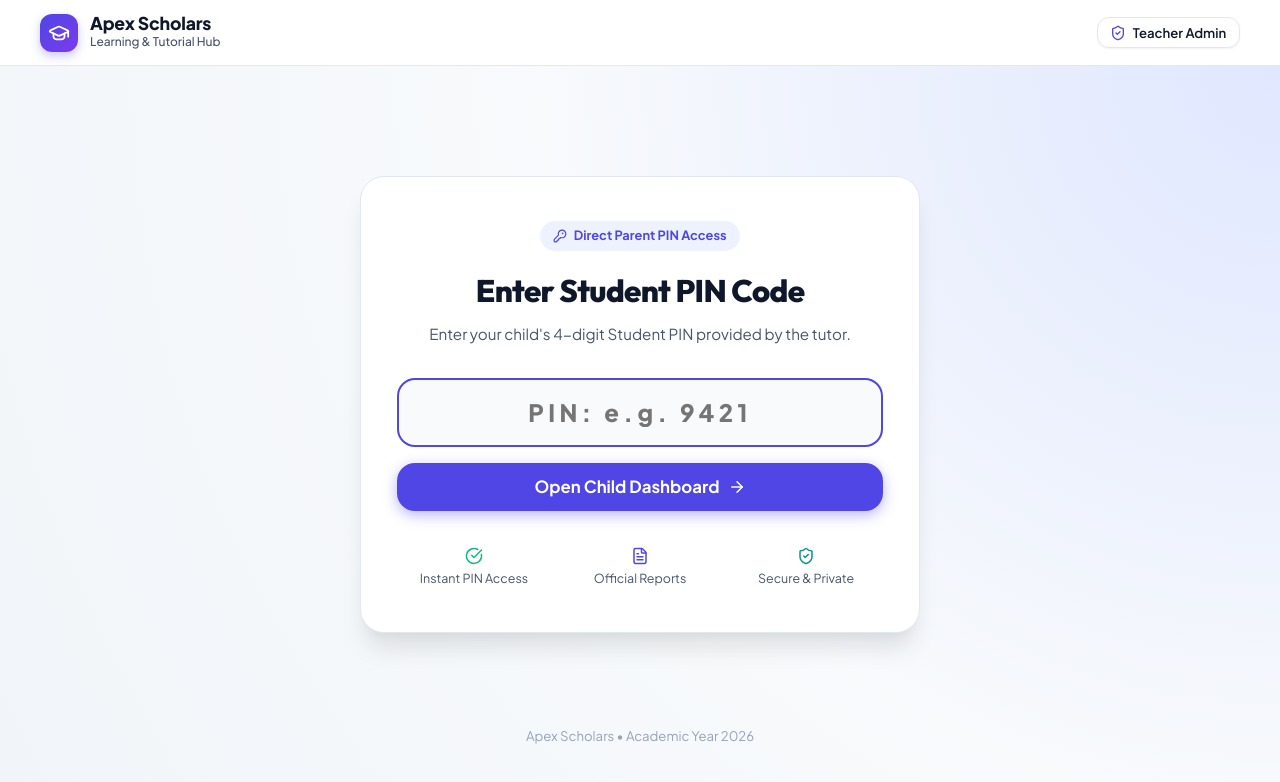
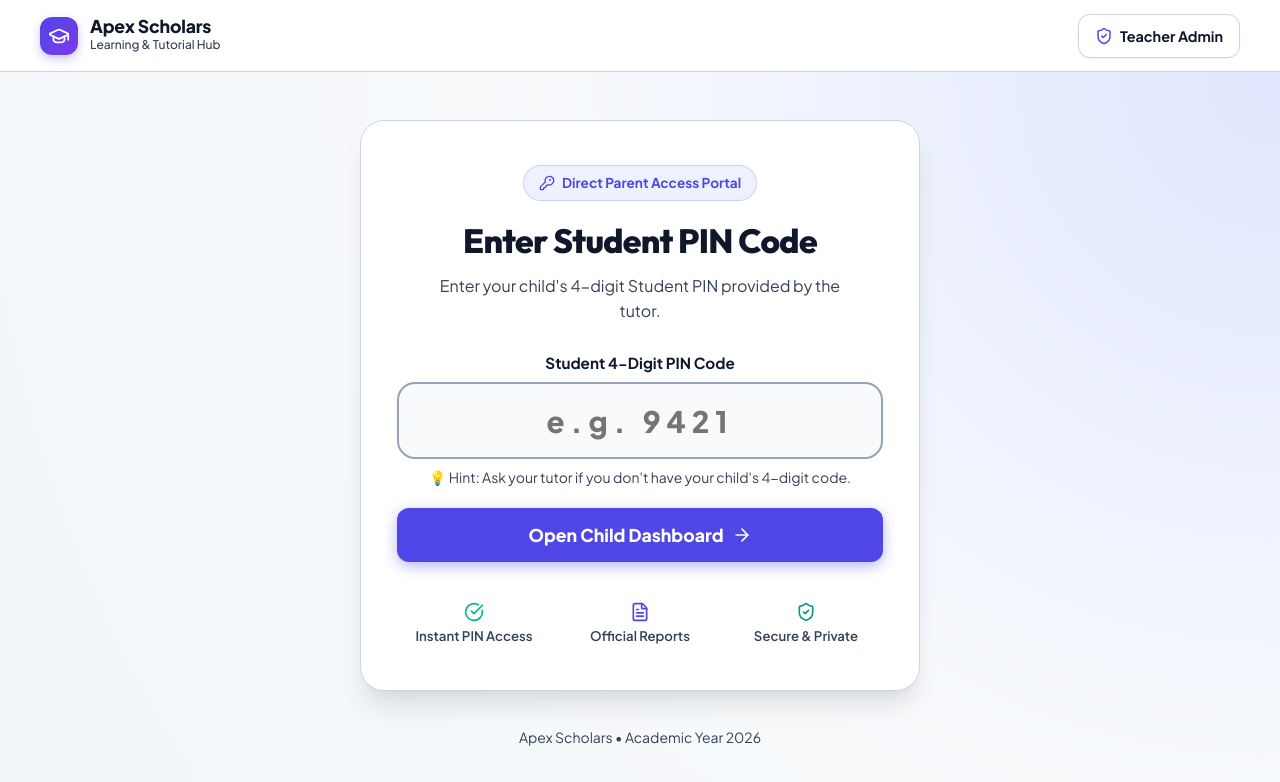
Before and after one commit to laymedabe/student_report, a React (Vite) app: page / in a window 1280 px wide. Shown: the top 782 px of the page. Built offline with nearby package versions, Linux system fonts and the light colour scheme; no server answers.

Commit message:
feat: implement teacher admin dashboard and parent access views for student reports

```diff
--- a/src/components/Navbar.jsx
+++ b/src/components/Navbar.jsx
@@ -33,21 +33,23 @@ export default function Navbar({
         <div className="nav-actions">
           {currentMode === 'parent' ? (
             <button
-              className="btn btn-secondary btn-sm"
+              className="btn btn-secondary"
               onClick={() => onSwitchMode('teacher')}
-              style={{ display: 'flex', alignItems: 'center', gap: '0.4rem', fontWeight: 600 }}
+              style={{ display: 'flex', alignItems: 'center', gap: '0.45rem', fontWeight: 700, minHeight: '44px', padding: '0.55rem 1rem', fontSize: '0.9rem' }}
+              aria-label="Switch to Teacher Admin Mode"
             >
-              <ShieldCheck size={16} color="var(--primary)" />
-              Teacher Admin
+              <ShieldCheck size={18} color="var(--primary)" />
+              <span>Teacher Admin</span>
             </button>
           ) : (
             <button
-              className="btn btn-primary btn-sm"
+              className="btn btn-primary"
               onClick={() => onSwitchMode('parent')}
-              style={{ display: 'flex', alignItems: 'center', gap: '0.4rem', fontWeight: 600 }}
+              style={{ display: 'flex', alignItems: 'center', gap: '0.45rem', fontWeight: 700, minHeight: '44px', padding: '0.55rem 1rem', fontSize: '0.9rem' }}
+              aria-label="Switch to Parent Portal View"
             >
-              <UserCheck size={16} />
-              Parent Portal View
+              <UserCheck size={18} />
+              <span>Parent Portal View</span>
             </button>
           )}
         </div>
--- a/src/components/ParentAccess.jsx
+++ b/src/components/ParentAccess.jsx
@@ -20,13 +20,7 @@ export default function ParentAccess({ onAccessSubmit, centerInfo, errorMsg }) {
   };
 
   return (
-    <div style={{
-      minHeight: 'calc(100vh - 72px)',
-      display: 'flex',
-      flexDirection: 'column',
-      background: 'radial-gradient(circle at top right, #e0e7ff 0%, #f8fafc 50%, #f1f5f9 100%)',
-      padding: '2rem 1.5rem'
-    }}>
+    <div className="parent-access-container">
       {/* Main Content Card */}
       <main style={{
         flex: 1,
@@ -37,47 +31,41 @@ export default function ParentAccess({ onAccessSubmit, centerInfo, errorMsg }) {
         margin: '1rem auto',
         width: '100%'
       }}>
-        <div style={{
-          background: 'white',
-          borderRadius: 'var(--radius-xl)',
-          padding: '2.75rem 2.25rem',
-          boxShadow: 'var(--shadow-xl)',
-          border: '1px solid var(--border-light)',
-          width: '100%',
-          textAlign: 'center'
-        }}>
+        <div className="parent-access-card">
           {/* Badge */}
           <div style={{
             display: 'inline-flex',
             alignItems: 'center',
-            gap: '0.4rem',
+            gap: '0.45rem',
             background: 'var(--primary-light)',
             color: 'var(--primary)',
-            fontSize: '0.8rem',
+            fontSize: '0.85rem',
             fontWeight: 700,
-            padding: '0.35rem 0.85rem',
+            padding: '0.4rem 0.95rem',
             borderRadius: 'var(--radius-full)',
-            marginBottom: '1.25rem'
+            marginBottom: '1.25rem',
+            border: '1px solid rgba(79, 70, 229, 0.2)'
           }}>
-            <KeyRound size={14} />
-            Direct Parent PIN Access
+            <KeyRound size={16} />
+            Direct Parent Access Portal
           </div>
 
           <h1 style={{
-            fontSize: '1.95rem',
+            fontSize: 'clamp(1.6rem, 4vw, 2.1rem)',
             fontWeight: 800,
             color: 'var(--text-main)',
             marginBottom: '0.75rem',
-            letterSpacing: '-0.02em'
+            letterSpacing: '-0.02em',
+            lineHeight: 1.2
           }}>
             Enter Student PIN Code
           </h1>
 
           <p style={{
             color: 'var(--text-muted)',
-            fontSize: '0.95rem',
-            lineHeight: 1.55,
-            marginBottom: '2rem',
+            fontSize: '1rem',
+            lineHeight: 1.6,
+            marginBottom: '1.75rem',
             maxWidth: '440px',
             marginInline: 'auto'
           }}>
@@ -86,100 +74,110 @@ export default function ParentAccess({ onAccessSubmit, centerInfo, errorMsg }) {
 
           {/* Form */}
           <form onSubmit={handleSubmit} style={{ marginBottom: '1.75rem' }}>
-            <div style={{ position: 'relative', marginBottom: '1rem' }}>
+            <div style={{ position: 'relative', marginBottom: '0.5rem', textAlign: 'left' }}>
+              <label
+                htmlFor="student-pin-field"
+                style={{
+                  display: 'block',
+                  fontWeight: 700,
+                  fontSize: '0.95rem',
+                  color: 'var(--text-main)',
+                  marginBottom: '0.45rem',
+                  textAlign: 'center'
+                }}
+              >
+                Student 4-Digit PIN Code
+              </label>
+
               <input
+                id="student-pin-field"
                 type="text"
-                placeholder="PIN: e.g. 9421"
+                inputMode="numeric"
+                pattern="[0-9]*"
+                autoComplete="one-time-code"
+                placeholder="e.g. 9421"
                 value={pin}
                 maxLength={8}
-                onChange={(e) => setPin(e.target.value)}
+                onChange={(e) => setPin(e.target.value.toUpperCase())}
+                className="pin-input-field"
                 style={{
-                  width: '100%',
-                  padding: '1.1rem 1.25rem',
-                  fontSize: '1.5rem',
-                  fontWeight: 800,
-                  letterSpacing: '0.18em',
-                  textAlign: 'center',
-                  borderRadius: 'var(--radius-lg)',
-                  border: errorMsg ? '2px solid #ef4444' : '2px solid var(--border-strong)',
-                  background: '#f8fafc',
-                  color: 'var(--text-main)',
-                  outline: 'none',
-                  transition: 'border-color 0.2s, box-shadow 0.2s'
+                  borderColor: errorMsg ? '#ef4444' : undefined
                 }}
-                onFocus={(e) => e.target.style.borderColor = 'var(--primary)'}
-                onBlur={(e) => e.target.style.borderColor = errorMsg ? '#ef4444' : 'var(--border-strong)'}
                 autoFocus
+                aria-label="Student 4-digit PIN code"
               />
+
+              <div style={{
+                textAlign: 'center',
+                fontSize: '0.875rem',
+                color: 'var(--text-muted)',
+                marginTop: '0.5rem'
+              }}>
+                💡 Hint: Ask your tutor if you don't have your child's 4-digit code.
+              </div>
             </div>
 
             {errorMsg && (
               <div style={{
-                color: '#ef4444',
-                fontSize: '0.85rem',
-                fontWeight: 600,
-                marginBottom: '1rem',
+                color: '#b91c1c',
+                fontSize: '0.925rem',
+                fontWeight: 700,
+                margin: '0.75rem 0 1rem',
                 textAlign: 'center',
                 background: '#fef2f2',
-                padding: '0.5rem 0.75rem',
-                borderRadius: 'var(--radius-sm)'
+                border: '1px solid #fecaca',
+                padding: '0.65rem 0.85rem',
+                borderRadius: 'var(--radius-md)'
               }}>
-                {errorMsg}
+                ⚠️ {errorMsg}
               </div>
             )}
 
             <button
               type="submit"
-              className="btn btn-primary btn-lg"
+              className="btn btn-primary"
               disabled={loading || !pin.trim()}
               style={{
                 width: '100%',
-                fontWeight: 700,
-                fontSize: '1.05rem',
+                fontWeight: 800,
+                fontSize: '1.1rem',
+                minHeight: '54px',
+                marginTop: '0.75rem',
                 boxShadow: '0 4px 14px rgba(79, 70, 229, 0.4)'
               }}
             >
               {loading ? 'Finding Records...' : (
                 <>
                   Open Child Dashboard
-                  <ArrowRight size={18} />
+                  <ArrowRight size={20} />
                 </>
               )}
             </button>
           </form>
 
           {/* Value Props */}
-          <div style={{
-            display: 'grid',
-            gridTemplateColumns: 'repeat(3, 1fr)',
-            gap: '0.75rem',
-            textAlign: 'center',
-            fontSize: '0.78rem',
-            color: 'var(--text-muted)',
-            paddingTop: '0.5rem'
-          }}>
+          <div className="parent-access-props">
             <div style={{ display: 'flex', flexDirection: 'column', alignItems: 'center', gap: '0.25rem' }}>
-              <CheckCircle size={18} color="#10b981" />
+              <CheckCircle size={20} color="#10b981" />
               <span>Instant PIN Access</span>
             </div>
             <div style={{ display: 'flex', flexDirection: 'column', alignItems: 'center', gap: '0.25rem' }}>
-              <FileText size={18} color="#4f46e5" />
+              <FileText size={20} color="#4f46e5" />
               <span>Official Reports</span>
             </div>
             <div style={{ display: 'flex', flexDirection: 'column', alignItems: 'center', gap: '0.25rem' }}>
-              <ShieldCheck size={18} color="#0d9488" />
+              <ShieldCheck size={20} color="#0d9488" />
               <span>Secure & Private</span>
             </div>
           </div>
         </div>
       </main>
 
-      {/* Footer */}
       <footer style={{
         textAlign: 'center',
-        fontSize: '0.825rem',
-        color: 'var(--text-subtle)',
-        padding: '1rem 0'
+        fontSize: '0.875rem',
+        color: 'var(--text-muted)',
+        padding: '1.25rem 0'
       }}>
         {centerInfo?.name || 'Apex Scholars'} • {centerInfo?.activeTerm || 'Academic Year 2026'}
       </footer>
--- a/src/components/ParentDashboard.jsx
+++ b/src/components/ParentDashboard.jsx
@@ -734,7 +734,8 @@ export default function ParentDashboard({
             </div>
 
             {/* Student Meta Details */}
-            <table className="student-meta-table">
+            <div className="table-responsive" style={{ marginBottom: '1.75rem' }}>
+              <table className="student-meta-table" style={{ minWidth: '480px', margin: 0 }}>
                 <tbody>
                   <tr>
                     <td><strong>Student Name:</strong> {student.fullName}</td>
@@ -750,12 +751,20 @@ export default function ParentDashboard({
                   </tr>
                 </tbody>
               </table>
+            </div>
 
             {/* Subject Evaluations Table */}
-            <h4 style={{ fontSize: '1.1rem', marginBottom: '0.75rem', color: '#0f172a' }}>
+            <div style={{ display: 'flex', alignItems: 'center', justifyContent: 'space-between', flexWrap: 'wrap', gap: '0.5rem', marginBottom: '0.5rem' }}>
+              <h4 style={{ fontSize: '1.15rem', color: '#0f172a', margin: 0 }}>
                 Academic Subject Performance & Mastery
               </h4>
-            <table className="grades-table">
+              <div className="table-scroll-hint no-print" style={{ margin: 0 }}>
+                👉 Swipe table to see all notes
+              </div>
+            </div>
+
+            <div className="table-responsive" style={{ marginBottom: '1.5rem' }}>
+              <table className="grades-table" style={{ minWidth: '540px', margin: 0 }}>
                 <thead>
                   <tr>
                     <th style={{ width: '25%' }}>Subject</th>
@@ -770,8 +779,8 @@ export default function ParentDashboard({
                       <tr key={i}>
                         <td style={{ fontWeight: 700 }}>{evalItem.subject}</td>
                         <td style={{ fontWeight: 700, color: 'var(--primary)' }}>{evalItem.grade}</td>
-                      <td>{evalItem.mastery}</td>
-                      <td style={{ fontSize: '0.85rem', color: 'var(--text-muted)' }}>{evalItem.comment}</td>
+                        <td style={{ fontWeight: 600 }}>{evalItem.mastery}</td>
+                        <td style={{ fontSize: '0.925rem', color: 'var(--text-main)', lineHeight: 1.5 }}>{evalItem.comment}</td>
                       </tr>
                     ))
                   ) : (
@@ -783,6 +792,7 @@ export default function ParentDashboard({
                   )}
                 </tbody>
               </table>
+            </div>
 
             {/* Strengths & Growth Matrix */}
             <div className="report-evaluation-section">
--- a/src/components/TeacherAdmin.jsx
+++ b/src/components/TeacherAdmin.jsx
@@ -775,17 +775,20 @@ export default function TeacherAdmin({
                 <div style={{ position: 'relative' }}>
                   <input
                     type="password"
+                    inputMode="numeric"
+                    pattern="[0-9]*"
                     placeholder="Enter your 4-digit passcode"
                     value={loginPasscode}
                     onChange={(e) => setLoginPasscode(e.target.value)}
                     style={{
                       width: '100%',
                       padding: '0.8rem 1rem 0.8rem 2.4rem',
-                      fontSize: '1.05rem',
+                      fontSize: '16px',
+                      minHeight: '48px',
                       borderRadius: 'var(--radius-md)',
-                      border: authError ? '2px solid #ef4444' : '1px solid var(--border-strong)',
+                      border: authError ? '2px solid #ef4444' : '1.5px solid var(--border-strong)',
                       outline: 'none',
-                      letterSpacing: '0.1em'
+                      letterSpacing: '0.12em'
                     }}
                     required
                   />
@@ -900,10 +903,12 @@ export default function TeacherAdmin({
                   </label>
                   <input
                     type="password"
+                    inputMode="numeric"
+                    pattern="[0-9]*"
                     placeholder="e.g. 5678"
                     value={regPasscode}
                     onChange={(e) => setRegPasscode(e.target.value)}
-                    style={{ width: '100%', padding: '0.75rem 0.9rem', fontSize: '0.95rem', borderRadius: 'var(--radius-md)', border: '1px solid var(--border-strong)', outline: 'none', letterSpacing: '0.08em' }}
+                    style={{ width: '100%', padding: '0.75rem 0.9rem', fontSize: '16px', minHeight: '48px', borderRadius: 'var(--radius-md)', border: '1.5px solid var(--border-strong)', outline: 'none', letterSpacing: '0.1em' }}
                     required
                   />
                 </div>
@@ -1138,9 +1143,15 @@ export default function TeacherAdmin({
             </button>
           </div>
 
+          {/* Mobile Scroll Hint */}
+          <div className="table-scroll-hint no-print">
+            👉 Swipe table left & right to view all student records and actions
+          </div>
+
           {/* Students Table */}
           <div className="card" style={{ padding: 0, overflow: 'hidden' }}>
-            <table className="admin-table">
+            <div className="table-responsive">
+              <table className="admin-table" style={{ minWidth: '780px' }}>
               <thead>
                 <tr>
                   <th>Student</th>
@@ -1271,6 +1282,7 @@ export default function TeacherAdmin({
                 )}
               </tbody>
             </table>
+            </div>
           </div>
         </div>
       )}
@@ -1928,12 +1940,14 @@ export default function TeacherAdmin({
                   </label>
                   <input
                     type="text"
+                    inputMode="numeric"
+                    pattern="[0-9]*"
                     className="form-input"
                     placeholder="e.g. 4829 (4-6 digits)"
                     value={newStudent.pinCode}
-                    onChange={(e) => setNewStudent({ ...newStudent, pinCode: e.target.value })}
+                    onChange={(e) => setNewStudent({ ...newStudent, pinCode: e.target.value.toUpperCase() })}
                     required
-                    style={{ fontWeight: 700, letterSpacing: '0.08em' }}
+                    style={{ fontWeight: 800, letterSpacing: '0.12em', fontSize: '16px' }}
                   />
                 </div>
               </div>
--- a/src/index.css
+++ b/src/index.css
@@ -25,12 +25,12 @@
   --bg-elevated: #ffffff;
 
   --text-main: #0f172a;
-  --text-muted: #475569;
-  --text-subtle: #94a3b8;
+  --text-muted: #334155;
+  --text-subtle: #475569;
   --text-white: #ffffff;
 
-  --border-light: #e2e8f0;
-  --border-strong: #cbd5e1;
+  --border-light: #cbd5e1;
+  --border-strong: #94a3b8;
 
   --shadow-sm: 0 1px 2px 0 rgba(0, 0, 0, 0.05);
   --shadow-md: 0 4px 6px -1px rgba(0, 0, 0, 0.07), 0 2px 4px -2px rgba(0, 0, 0, 0.05);
@@ -161,12 +161,14 @@ a {
   align-items: center;
   justify-content: center;
   gap: 0.5rem;
-  font-size: 0.9rem;
+  font-size: 0.95rem;
   font-weight: 600;
-  padding: 0.6rem 1.2rem;
+  padding: 0.65rem 1.25rem;
+  min-height: 44px;
   border-radius: var(--radius-md);
   transition: all var(--transition-fast);
   white-space: nowrap;
+  touch-action: manipulation;
 }
 
 .btn-primary {
@@ -901,9 +903,10 @@ a {
 .form-input, .form-select, .form-textarea {
   width: 100%;
   padding: 0.75rem 1rem;
-  border: 1px solid var(--border-light);
+  min-height: 48px;
+  border: 1.5px solid var(--border-strong);
   border-radius: var(--radius-md);
-  font-size: 0.95rem;
+  font-size: 16px; /* Senior & mobile-friendly: prevents iOS auto-zoom */
   background: var(--bg-card);
   color: var(--text-main);
   transition: border-color var(--transition-fast), box-shadow var(--transition-fast);
@@ -1051,27 +1054,266 @@ a {
   }
 }
 
-/* Responsive */
+/* Table Responsive Containers & Scroll Hints */
+.table-responsive {
+  width: 100%;
+  overflow-x: auto;
+  -webkit-overflow-scrolling: touch;
+  position: relative;
+  border-radius: var(--radius-md);
+}
+
+.table-scroll-hint {
+  display: none;
+  align-items: center;
+  gap: 0.5rem;
+  font-size: 0.85rem;
+  font-weight: 600;
+  color: var(--primary);
+  background: var(--primary-light);
+  border: 1px solid rgba(79, 70, 229, 0.2);
+  padding: 0.45rem 0.9rem;
+  border-radius: var(--radius-md);
+  margin-bottom: 0.75rem;
+}
+
+/* Parent Access Card Responsive Styling */
+.parent-access-container {
+  min-height: calc(100vh - 72px);
+  display: flex;
+  flex-direction: column;
+  background: radial-gradient(circle at top right, #e0e7ff 0%, #f8fafc 50%, #f1f5f9 100%);
+  padding: 2rem 1.5rem;
+}
+
+.parent-access-card {
+  background: white;
+  border-radius: var(--radius-xl);
+  padding: 2.75rem 2.25rem;
+  box-shadow: var(--shadow-xl);
+  border: 1px solid var(--border-light);
+  width: 100%;
+  text-align: center;
+}
+
+.pin-input-field {
+  width: 100%;
+  padding: 1.1rem 1.25rem;
+  font-size: clamp(1.5rem, 5vw, 1.85rem);
+  font-weight: 800;
+  letter-spacing: 0.2em;
+  text-align: center;
+  border-radius: var(--radius-lg);
+  border: 2px solid var(--border-strong);
+  background: #f8fafc;
+  color: var(--text-main);
+  outline: none;
+  min-height: 60px;
+  transition: border-color 0.2s, box-shadow 0.2s;
+}
+
+.parent-access-props {
+  display: grid;
+  grid-template-columns: repeat(3, 1fr);
+  gap: 0.75rem;
+  text-align: center;
+  font-size: 0.825rem;
+  font-weight: 600;
+  color: var(--text-muted);
+  padding-top: 0.75rem;
+}
+
+/* ============================================================
+   RESPONSIVE MEDIA QUERIES (Mobile & Tablet Senior-Friendly)
+   ============================================================ */
+
+@media (max-width: 900px) {
+  .stats-grid {
+    grid-template-columns: repeat(2, 1fr);
+  }
+}
+
 @media (max-width: 768px) {
+  .table-scroll-hint {
+    display: inline-flex;
+  }
+
+  .max-width-wrapper {
+    padding: 0 1rem;
+  }
+
+  /* Nav */
+  .top-nav {
+    padding: 0.75rem 1rem;
+  }
+
+  /* Hero */
   .student-hero-card {
-    padding: 1.5rem;
+    padding: 1.5rem 1.25rem;
+    margin: 1rem 0;
   }
+
   .hero-layout {
     flex-direction: column;
+    align-items: stretch;
+    gap: 1.25rem;
+  }
+
+  .hero-profile {
     align-items: flex-start;
+    gap: 1rem;
   }
+
+  .student-avatar-lg {
+    width: 76px;
+    height: 76px;
+    flex-shrink: 0;
+  }
+
+  .hero-info h1 {
+    font-size: 1.75rem;
+  }
+
+  .hero-actions {
+    flex-direction: column;
+    width: 100%;
+  }
+
+  .hero-actions .btn {
+    width: 100%;
+    min-height: 48px;
+    font-size: 0.95rem;
+  }
+
+  /* Tabs */
+  .tabs-container {
+    padding-bottom: 6px;
+    gap: 0.35rem;
+  }
+
+  .tab-btn {
+    padding: 0.75rem 1rem;
+    font-size: 0.925rem;
+    min-height: 46px;
+  }
+
+  /* Report Card */
   .report-card-container {
-    padding: 1.5rem;
+    padding: 1.5rem 1.15rem;
+    margin-bottom: 2rem;
   }
+
+  .report-header-banner {
+    flex-direction: column;
+    align-items: flex-start;
+    gap: 1rem;
+  }
+
+  .report-center-title {
+    font-size: 1.4rem;
+  }
+
   .report-evaluation-section {
     grid-template-columns: 1fr;
   }
+
+  .report-signature-block {
+    flex-direction: column;
+    gap: 1.75rem;
+    align-items: stretch;
+  }
+
+  .sig-line {
+    width: 100%;
+    max-width: 280px;
+  }
+
+  /* Forms & Modals */
   .form-row {
     grid-template-columns: 1fr;
   }
-  .report-signature-block {
-    flex-direction: column;
-    gap: 1.5rem;
-    align-items: flex-start;
+
+  .modal-overlay {
+    padding: 0.5rem;
+  }
+
+  .modal-content {
+    padding: 1.35rem 1.15rem;
+    max-height: 94vh;
+    border-radius: var(--radius-lg);
+  }
+
+  /* Sessions */
+  .session-footer-grid {
+    grid-template-columns: 1fr 1fr;
   }
 }
+
+@media (max-width: 640px) {
+  /* Parent Access Card */
+  .parent-access-container {
+    padding: 1.25rem 0.85rem;
+  }
+
+  .parent-access-card {
+    padding: 1.75rem 1.15rem;
+    border-radius: var(--radius-lg);
+  }
+
+  .parent-access-props {
+    grid-template-columns: 1fr;
+    gap: 0.65rem;
+    text-align: left;
+  }
+
+  .parent-access-props > div {
+    flex-direction: row !important;
+    gap: 0.6rem !important;
+    align-items: center !important;
+    background: #f8fafc;
+    padding: 0.5rem 0.75rem;
+    border-radius: var(--radius-sm);
+  }
+
+  /* Stats Grid */
+  .stats-grid {
+    grid-template-columns: 1fr;
+    gap: 0.75rem;
+  }
+
+  .stat-card {
+    padding: 1rem 1.15rem;
+  }
+
+  /* Session Cards */
+  .session-header {
+    flex-direction: column;
+    align-items: flex-start;
+    gap: 0.65rem;
+  }
+
+  .session-date-box {
+    width: 100%;
+  }
+
+  .session-footer-grid {
+    grid-template-columns: 1fr;
+    gap: 0.6rem;
+  }
+
+  /* Brand and Nav */
+  .brand-badge {
+    gap: 0.5rem;
+  }
+
+  .brand-icon {
+    width: 34px;
+    height: 34px;
+  }
+
+  /* Student Table Columns on small screens */
+  .admin-table th, .admin-table td {
+    padding: 0.75rem 0.65rem;
+    font-size: 0.85rem;
+  }
+}
```
Lines whose indentation alone changed are shown as unchanged.
